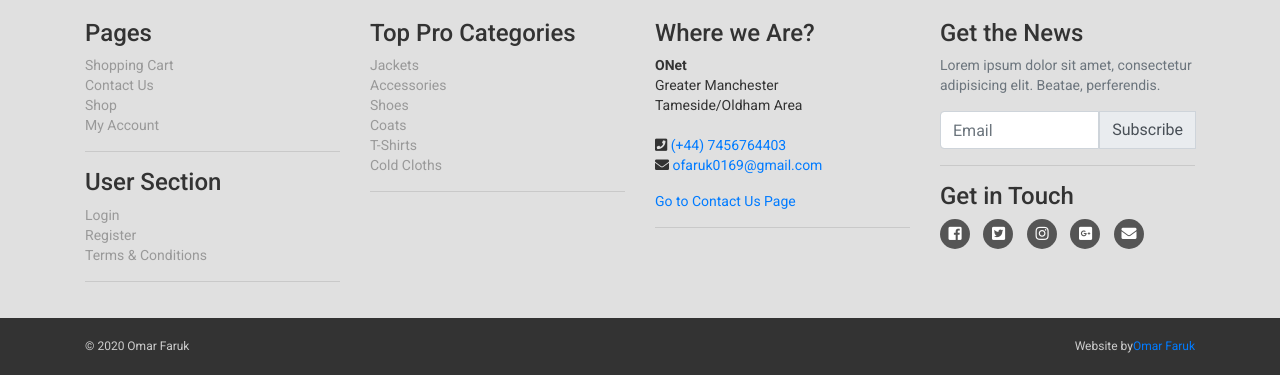
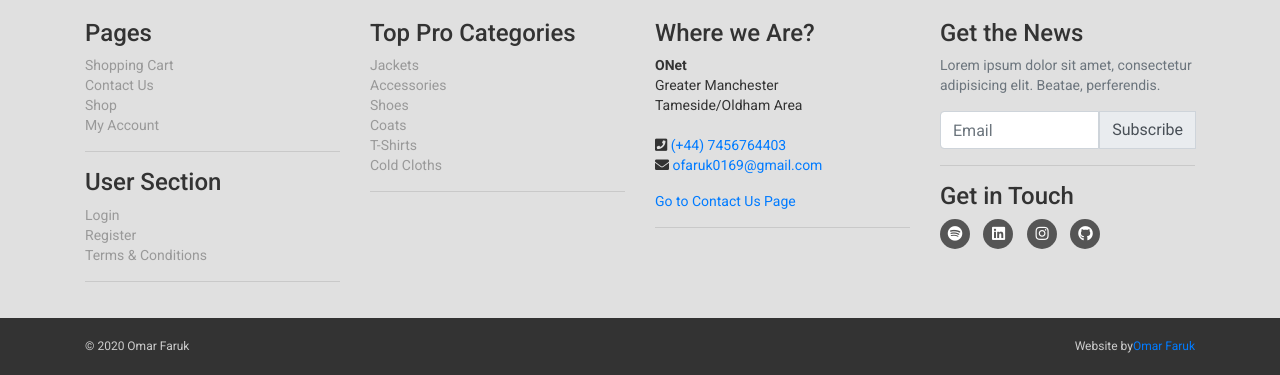
Before and after one commit to ofaruk0169/hadouken_ecommerce, a PHP site: page /ecommerce/ in a window 1280 px wide. Shown: the part 1960-2335 px from the top of the page. Run offline with PHP 8.4, Linux system fonts and the light colour scheme; data comes from the database, SQL or seed files in the repository; data that the repository does not hold is empty; some libraries are stand-ins or nearby versions.

Commit message:
added extra functionality

```diff
--- a/includes/footer.php
+++ b/includes/footer.php
@@ -65,11 +65,10 @@
 						<hr class="hidden-md-down hidden-lg-down">
 						<h4>Get in Touch</h4>
 						<p class="social">
-							<a href="#"><i class="fab fa-facebook-square"></i></a>
-							<a href="#"><i class="fab fa-twitter-square"></i></a>
-							<a href="#"><i class="fab fa-instagram"></i></a>
-							<a href="#"><i class="fab fa-google-plus-square"></i></a>
-							<a href="#"><i class="fas fa-envelope"></i></a>
+							<a href="https://open.spotify.com/user/3cvol9wlqnblmxj0xv56crj8a" target="_blank"><i class="fab fa-spotify"></i></a>
+							<a href="https://www.linkedin.com/in/omare-faruk-776336155/" target="_blank"><i class="fab fa-linkedin"></i></a>
+							<a href="https://www.instagram.com/o.f0169/" target="_blank"><i class="fab fa-instagram"></i></a>
+							<a href="https://github.com/ofaruk0169" target="_blank"><i class="fab fa-github"></i></a>
 						</p>
 					</div>
 
```
Also changed, not shown: customer/includes/footer.php (+4 -5 lines).
